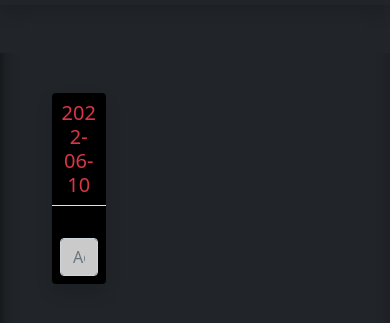
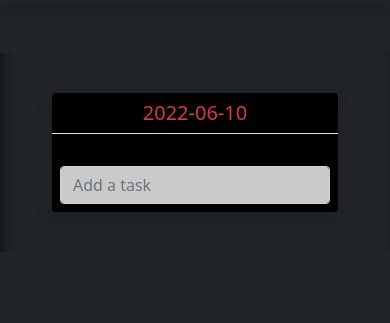
Before and after one commit to simranz/tasks, a plain HTML site: page index.html in a window 390 px wide. Shown: the part 51-374 px from the top of the page. Drawn offline with nearby package versions, Linux system fonts and the light colour scheme.

Commit message:
ponsiveneresponsi

```diff
--- a/index.html
+++ b/index.html
@@ -92,7 +92,7 @@
 	</nav>
 	<div class="container mt-5" id="app">
 		<div class="row row-container">
-			<div class="col-3" v-for="(tasks, day) in view" :id="todayText(day)" :ref="todayText(day)">
+			<div class="col col-sm-3" v-for="(tasks, day) in view" :id="todayText(day)" :ref="todayText(day)">
 				<div :class="['card border-0', {'shadow':day == today}, {'shadow-sm':day != today}]" :id="day">
 					<h5 :class="[ { 'text-danger':day == today }, { 'text-secondary': day != today }, 'card-title p-2 border-bottom text-center' ]">{{day}}</h5>
 					<div class="card-body p-2">
```
